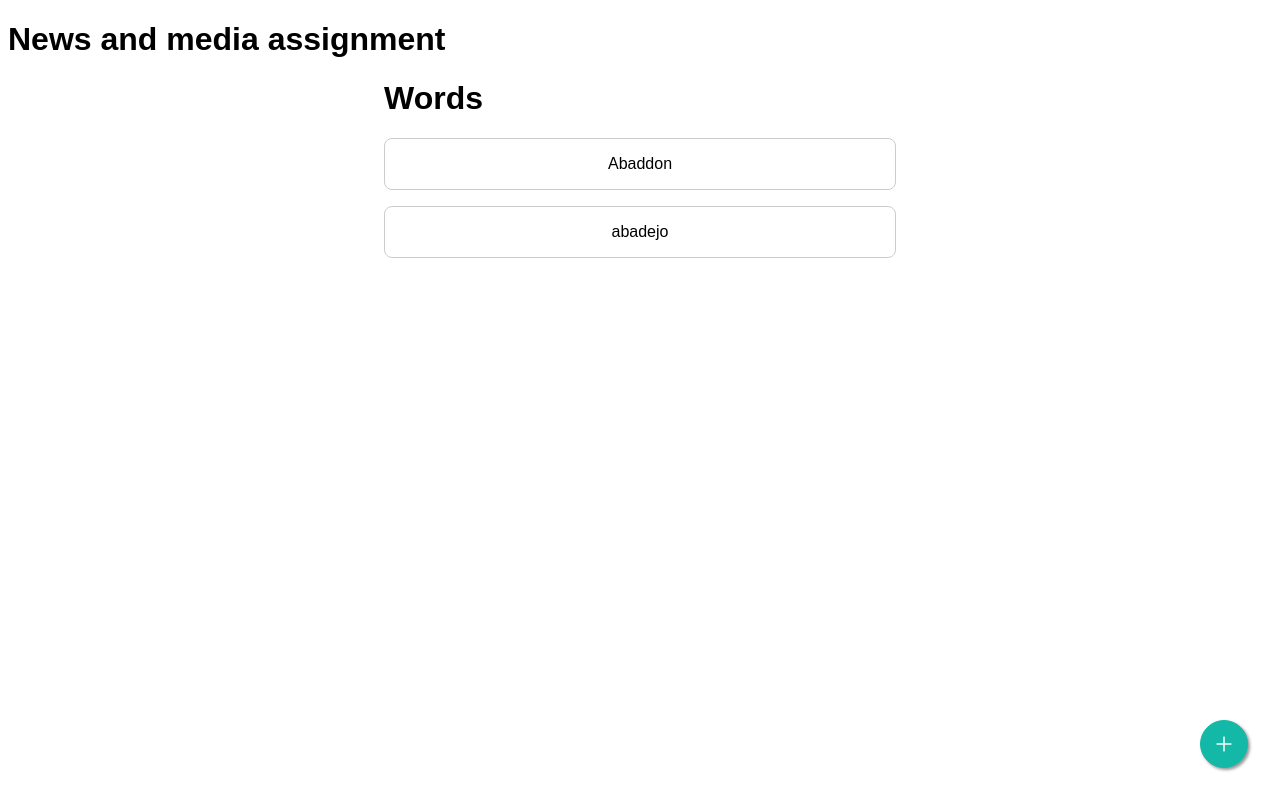
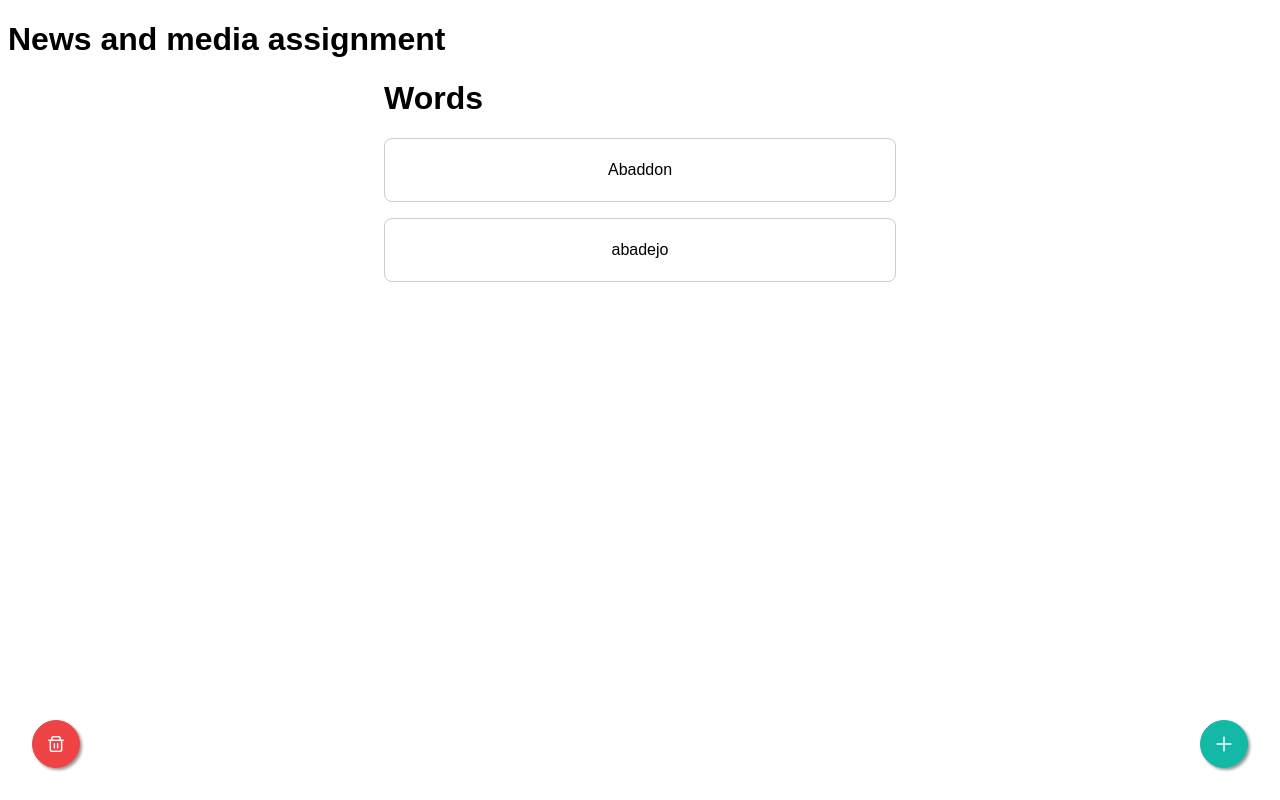
Before and after one commit to vrusi/news-and-media-assignment, a Vue app: page / in a window 1280 px wide. Built offline with nearby package versions, Linux system fonts and the light colour scheme; a web font is replaced by a local one.

Commit message:
Add removing words

```diff
--- /dev/null
+++ b/src/components/RemoveWordModal.vue
@@ -0,0 +1,43 @@
+<script setup lang="ts">
+import type { TWord } from '@/lib/ApiService';
+
+defineProps<{
+    isModalOpen?: boolean;
+    word: TWord;
+}>();
+
+const emit = defineEmits(['close', 'remove']);
+
+const onRemove = () => {
+    emit('remove');
+};
+
+const onClose = () => {
+    emit('close');
+};
+</script>
+
+<template>
+    <Dialog
+        :visible="isModalOpen"
+        @update:visible="onClose"
+        modal
+        header="Are you sure you want to remove this word?"
+        :style="{ width: '50rem' }"
+        :breakpoints="{ '1199px': '75vw', '575px': '90vw' }"
+    >
+        <div class="word">
+            {{ word.value }}
+        </div>
+
+        <Button label="Remove" class="w-100" @click="onRemove" severity="danger"/>
+    </Dialog>
+</template>
+
+<style scoped>
+.word {
+    margin: 2rem auto;
+    text-align: center;
+    font-size: 2rem;
+}
+</style>
--- /dev/null
+++ b/src/components/RemoveWordsButton.vue
@@ -0,0 +1,30 @@
+<script setup lang="ts">
+import { computed } from 'vue';
+
+const props = defineProps<{
+    isRemovingWords?: boolean;
+}>();
+
+defineEmits(['click']);
+
+const icon = computed(() => {
+    return props.isRemovingWords ? 'pi pi-times' : 'pi pi-trash';
+});
+
+const severity = computed(() => {
+    return props.isRemovingWords ? 'secondary' : 'danger';
+});
+</script>
+
+<template>
+    <Button class="float" :icon="icon" rounded @click="$emit('click')" :severity="severity" />
+</template>
+
+<style scoped>
+.float {
+    position: fixed;
+    bottom: 2rem;
+    left: 2rem;
+    box-shadow: 2px 2px 3px #999;
+}
+</style>
--- a/src/components/WordComponent.vue
+++ b/src/components/WordComponent.vue
@@ -1,11 +1,31 @@
 <script setup lang="ts">
-defineProps({
-    word: String,
-});
+import type { TWord } from '@/lib/ApiService';
+
+const props = defineProps<{
+    word: TWord;
+    isRemovingWords?: boolean;
+}>();
+
+const emit = defineEmits(['remove']);
+
+const onClick = () => {
+    emit('remove', props.word);
+};
 </script>
 
 <template>
-    <div class="word">{{ word }}</div>
+    <div :class="{ word: true, 'justify-space-between': isRemovingWords }">
+        {{ word.value }}
+
+        <Button
+            v-if="isRemovingWords"
+            icon="pi pi-trash"
+            severity="danger"
+            text
+            class="icon"
+            @click="onClick"
+        />
+    </div>
 </template>
 
 <style scoped>
@@ -15,10 +35,22 @@ defineProps({
     border-radius: 0.5rem;
     padding: 1rem;
     width: 100%;
-    text-align: center;
+    height: 4rem;
+    display: flex;
+    justify-content: center;
+    align-items: center;
 }
 
 .word:hover {
     cursor: pointer;
 }
+
+.justify-space-between {
+    justify-content: space-between;
+}
+
+.icon {
+    padding: 0;
+    margin: 0;
+}
 </style>
--- a/src/lib/ApiService.ts
+++ b/src/lib/ApiService.ts
@@ -3,7 +3,7 @@ export type TWord = {
     value: string;
 };
 
-type TWordId = `${string}-${string}-${string}-${string}-${string}`;
+export type TWordId = `${string}-${string}-${string}-${string}-${string}`;
 
 const WORDS = ['Abaddon', 'abadejo'];
 
@@ -42,10 +42,10 @@ export default class ApiService {
         return wordA.id === wordB.id && wordA.value === wordB.value;
     }
 
-    async deleteWord(wordToDelete: TWord): Promise<void> {
+    async removeWord(idToDelete: TWordId): Promise<void> {
         return new Promise((resolve, reject) => {
             setTimeout(() => {
-                this.words = this.words.filter((word) => !this.areWordsTheSame(word, wordToDelete));
+                this.words = this.words.filter((word) => word.id !== idToDelete);
                 resolve();
             }, 1000);
         });
--- a/src/views/WordsView.vue
+++ b/src/views/WordsView.vue
@@ -1,20 +1,24 @@
 <script setup lang="ts">
 import NewWordButton from '@/components/NewWordButton.vue';
 import NewWordModal from '@/components/NewWordModal.vue';
+import RemoveWordsButton from '@/components/RemoveWordsButton.vue';
+import RemoveWordModal from '@/components/RemoveWordModal.vue';
 import WordComponent from '@/components/WordComponent.vue';
-import ApiService, { type TWord } from '@/lib/ApiService';
+import ApiService, { type TWord, type TWordId } from '@/lib/ApiService';
 import { onMounted, ref } from 'vue';
 
 const apiService = new ApiService();
 const words = ref<Array<TWord>>([]);
-const isModalOpen = ref(false);
+const isAddWordModalOpen = ref(false);
+const isRemoveWordModalOpen = ref(false);
+const wordToRemove = ref<TWord | null>(null);
 
 onMounted(async () => {
     words.value = await apiService.getWords();
 });
 
 const onAddNewWordClick = () => {
-    isModalOpen.value = true;
+    isAddWordModalOpen.value = true;
 };
 
 const onAddNewWord = async (newWord: string) => {
@@ -25,8 +29,37 @@ const onAddNewWord = async (newWord: string) => {
         return;
     }
 
-    isModalOpen.value = false;
+    isAddWordModalOpen.value = false;
     words.value.push(word);
+};
+
+const isRemovingWords = ref(false);
+
+const onRemoveWordsClick = async () => {
+    isRemovingWords.value = !isRemovingWords.value;
+};
+
+const onRemoveWordClick = (word: TWord) => {
+    isRemoveWordModalOpen.value = true;
+    wordToRemove.value = word;
+};
+
+const onCloseRemoveWordModal = () => {
+    isRemoveWordModalOpen.value = false;
+    wordToRemove.value = null;
+};
+
+const onRemoveWord = async () => {
+    if (!wordToRemove.value) {
+        // TODO: handle errors
+        return;
+    }
+
+    await apiService.removeWord(wordToRemove.value!.id);
+    words.value = words.value.filter((word) => word.id !== wordToRemove.value!.id);
+
+    wordToRemove.value = null;
+    isRemoveWordModalOpen.value = false;
 };
 </script>
 
@@ -35,14 +68,28 @@ const onAddNewWord = async (newWord: string) => {
         <h1>Words</h1>
 
         <new-word-modal
-            v-model:isModalOpen="isModalOpen"
-            @close="isModalOpen = false"
+            v-model:isModalOpen="isAddWordModalOpen"
+            @close="isAddWordModalOpen = false"
             @addNewWord="onAddNewWord"
         />
 
-        <new-word-button @click="onAddNewWordClick" />
+        <remove-word-modal
+            v-model:isModalOpen="isRemoveWordModalOpen"
+            :word="wordToRemove!"
+            @close="onCloseRemoveWordModal"
+            @remove="onRemoveWord"
+        />
 
-        <word-component v-for="word in words" :key="word.id" :word="word.value" />
+        <new-word-button v-if="!isRemovingWords" @click="onAddNewWordClick" />
+        <remove-words-button @click="onRemoveWordsClick" :isRemovingWords="isRemovingWords" />
+
+        <word-component
+            v-for="word in words"
+            :key="word.id"
+            :word="word"
+            :isRemovingWords="isRemovingWords"
+            @remove="onRemoveWordClick"
+        />
     </main>
 </template>
 
```
